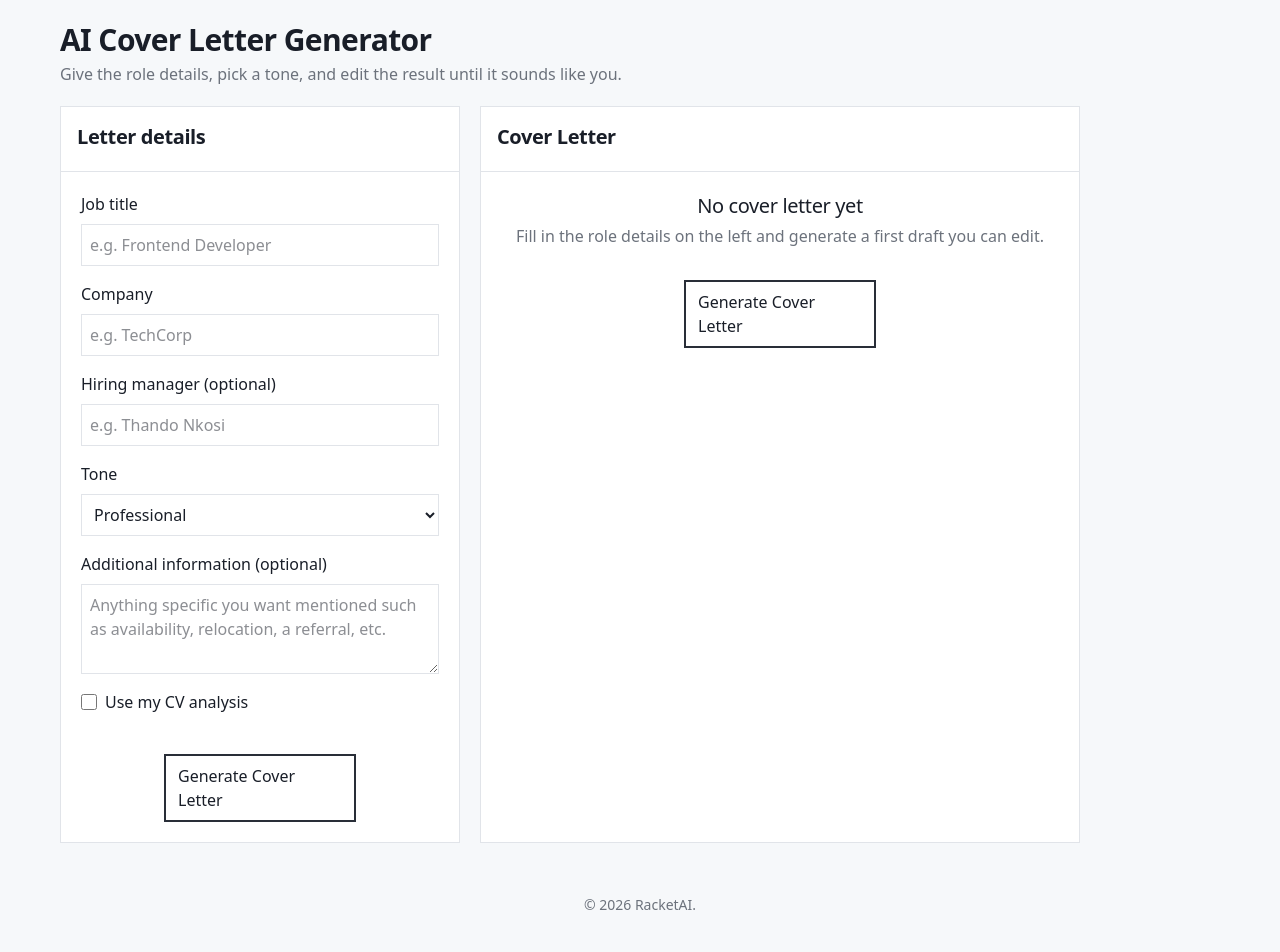
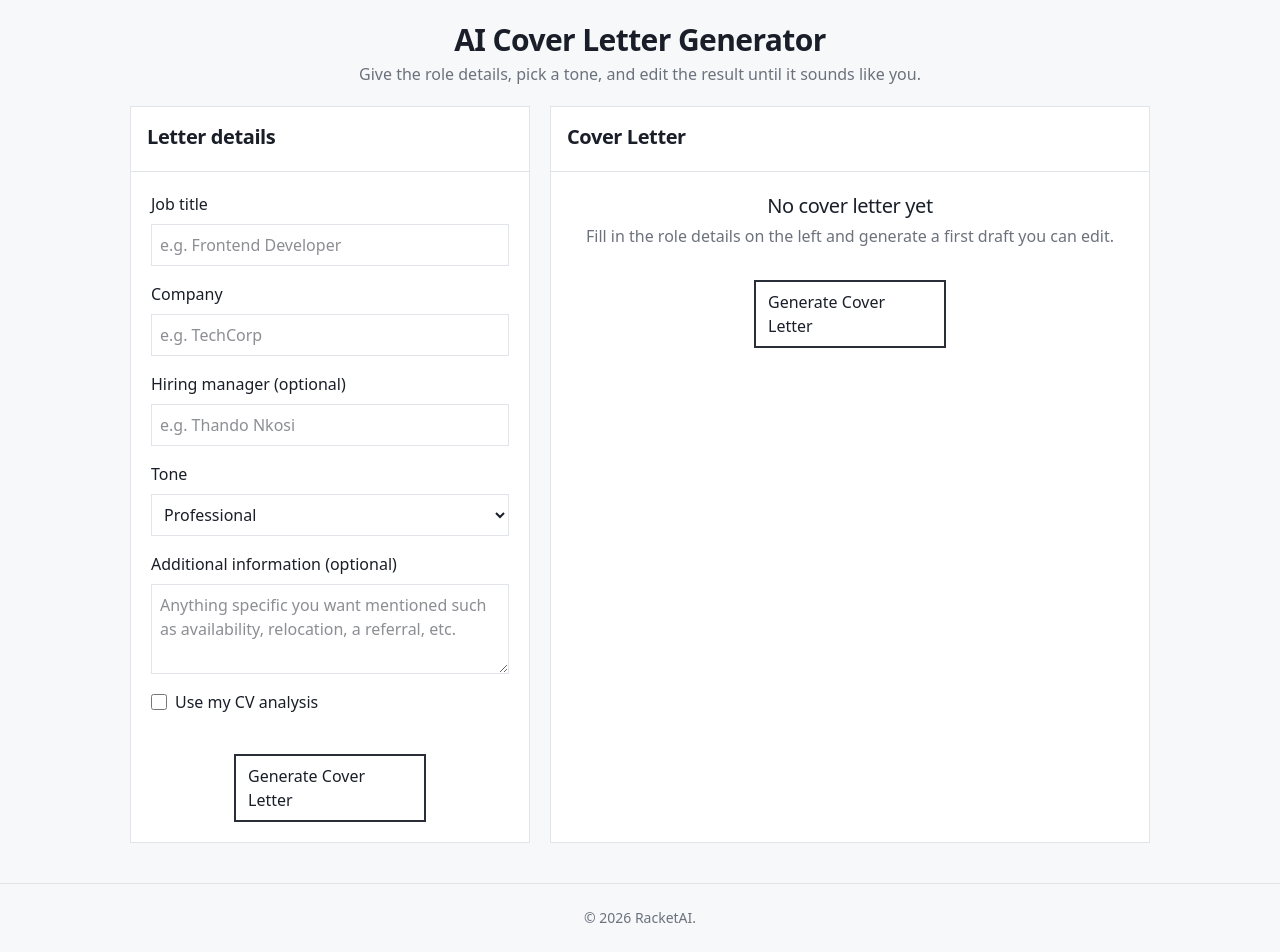
Before and after one commit to SnowyParis/RacketAI, a React (Vite) app: page /cover-letter in a window 1280 px wide. Shown: the part 79-1031 px from the top of the page. Built offline with nearby package versions, Linux system fonts and the light colour scheme.

Commit message:
Edit footer & CoverLetter

```diff
--- a/src/App.jsx
+++ b/src/App.jsx
@@ -31,7 +31,7 @@ function App() {
           <Route path="/signup" element={<Signup />} />
         </Routes>
 
-        <footer className="py-6 text-center text-sm text-muted-foreground">
+        <footer className="py-6 text-center text-sm text-muted-foreground border-t border-border">
           © {new Date().getFullYear()} RacketAI.
         </footer>
       </Router>
--- a/src/components/CoverLetter.jsx
+++ b/src/components/CoverLetter.jsx
@@ -3,15 +3,15 @@ const labelClassName = "pt-4 pb-2 text-md font-medium";
 
 function CoverLetter() {
     return (
-        <div className="mx-15 my-7">
-            <div className="pb-5">
+        <div className="mx-15 mt-7 mb-10">
+            <div className="pb-5 text-center">
                 <h1 className="pb-1 text-3xl font-bold">AI Cover Letter Generator</h1>
                 <p className="text-md text-muted-foreground">
                     Give the role details, pick a tone, and edit the result until it sounds like you.
                 </p>
             </div>
 
-            <div className="flex gap-5">
+            <div className="flex gap-5 justify-center">
                 <div className="bg-card w-100 border border-border">
                     <div className="p-4 border-b border-border">
                         <h3 className="pb-1 text-xl font-bold">Letter details</h3>
```
